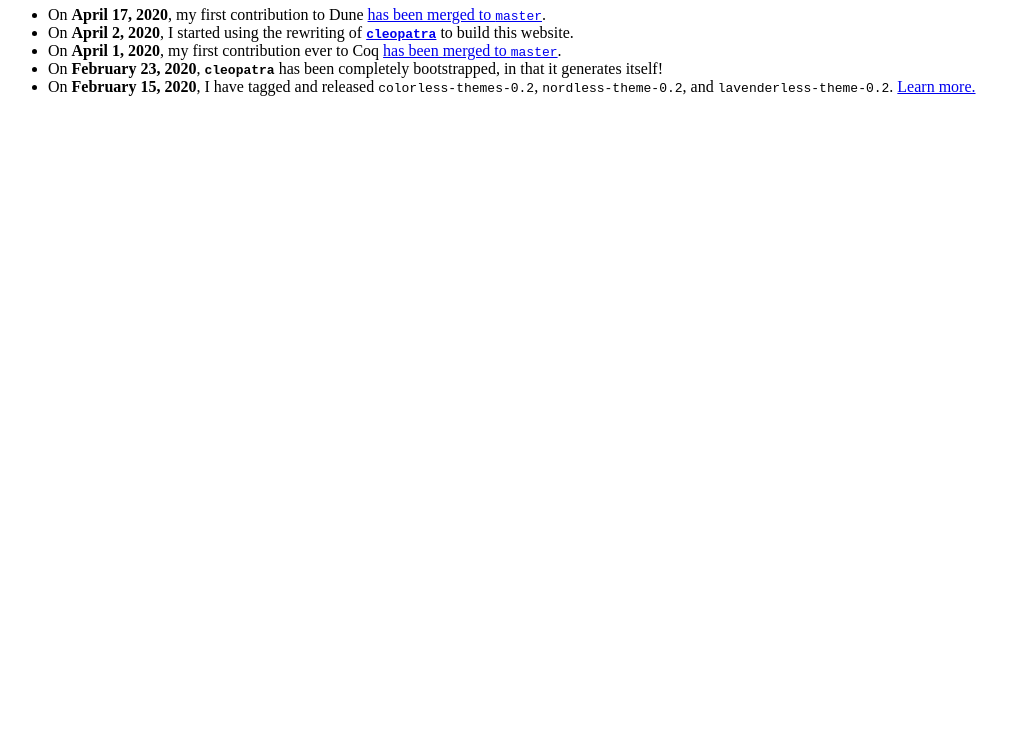
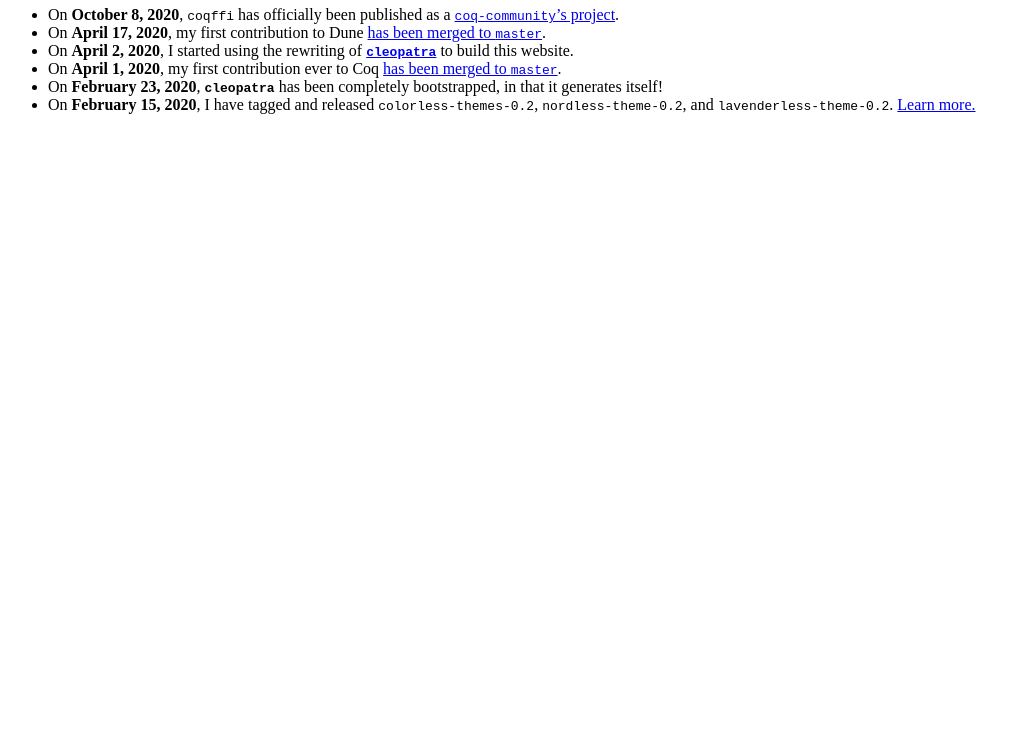
Before and after one commit to lthms/soap.coffee-lthms, a plain HTML site: page site/news/index.html in a window 1280 px wide. Shown: the part 60-800 px from the top of the page, without its empty margins (0-1031 px from the left). Drawn offline with Linux system fonts and the light colour scheme.

Commit message:
coqffi has been published!

```diff
--- a/site/news/index.html
+++ b/site/news/index.html
@@ -1,6 +1,12 @@
 <h1>News</h1>
 
 <ul>
+  <li>
+    On <strong>October 8, 2020</strong>, <code>coqffi</code> has officially been
+    published as
+    a <a href="https://github.com/coq-community/coqffi"><code>coq-community</code>’s
+    project</a>.
+  </li>
   <li>
     On <strong>April 17, 2020</strong>, my first contribution to
     Dune <a href="https://github.com/ocaml/dune/pull/3384">has been merged
```
